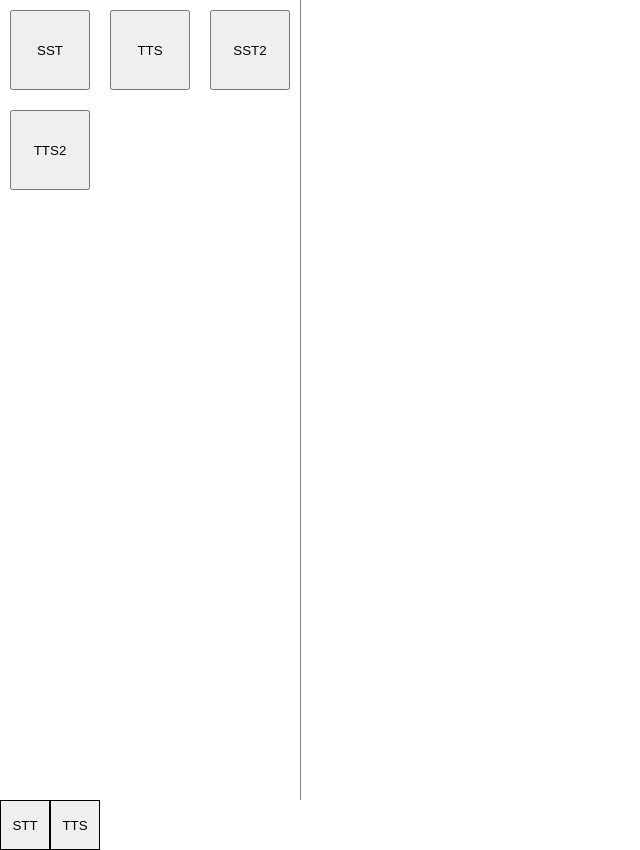
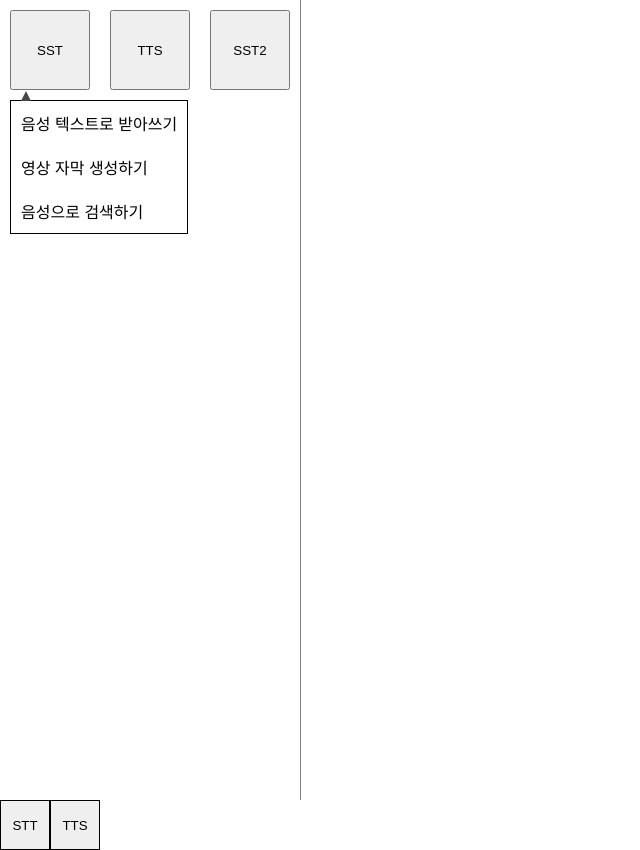
Before and after one commit to na0i/FE-knowledge, a React (Create React App) app: page / in a window 1280 px wide. Shown: the whole page, without its empty margins (0-640 px from the left). Built offline with nearby package versions, Linux system fonts and the light colour scheme.

Commit message:
add: dropdown 말풍선 모양으로 구현

```diff
--- a/src/Sidebar.jsx
+++ b/src/Sidebar.jsx
@@ -2,34 +2,139 @@ import React from "react";
 import styled from "styled-components";
 
 const sidebarMenus = [
-  {id: 0, name: 'SST'},
-  {id: 1, name: 'TTS'},
-  {id: 2, name: 'SST2'},
-  {id: 3, name: 'TTS2'},
-]
+  {
+    id: 0,
+    name: "SST",
+    items: [
+      {
+        id: 0,
+        value: "음성 텍스트로 받아쓰기",
+        desc: "음성을 입력하면 자동으로 텍스트로 변환해줘요:)",
+      },
+      {
+        id: 1,
+        value: "영상 자막 생성하기",
+        desc: "영상 음성을 분석해 ai가 자동으로 자막을 생성해줘요:)",
+      },
+      {
+        id: 2,
+        value: "음성으로 검색하기",
+        desc: "음성으로 검색하는 기능이 필요한 경우 사용해 보세요:)",
+      },
+    ],
+    desc: [
+      {
+        id: 0,
+        value: "음성을 입력하면 자동으로 텍스트로 변환해줘요:)",
+      },
+      {
+        id: 1,
+        value: "영상 음성을 분석해 ai가 자동으로 자막을 생성해줘요:)",
+      },
+      {
+        id: 2,
+        value: "음성으로 검색하는 기능이 필요한 경우 사용해 보세요:)",
+      },
+    ],
+  },
+  {
+    id: 1,
+    name: "TTS",
+    items: [
+      { id: 0, value: "음성 텍스트로 받아쓰기" },
+      { id: 1, value: "영상 자막 생성하기" },
+      { id: 2, value: "음성으로 검색하기" },
+    ],
+  },
+  {
+    id: 2,
+    name: "SST2",
+    items: [
+      { id: 0, value: "음성 텍스트로 받아쓰기" },
+      { id: 1, value: "영상 자막 생성하기" },
+      { id: 2, value: "음성으로 검색하기" },
+    ],
+  },
+  {
+    id: 3,
+    name: "TTS2",
+    items: [
+      { id: 0, value: "음성 텍스트로 받아쓰기" },
+      { id: 1, value: "영상 자막 생성하기" },
+      { id: 2, value: "음성으로 검색하기" },
+    ],
+  },
+];
 
 const Sidebar = () => {
-  return(
+  return (
     <Side>
-    {sidebarMenus.map((menu)=><MenuButton key={menu.id}>{menu.name}</MenuButton>)}
+      {sidebarMenus.map((menu) => {
+        return (
+          <MenuDiv>
+            <MenuButton key={menu.id}>{menu.name}</MenuButton>
+            <MenuDropdowns>
+              {menu.items?.map((item) => (
+                <MenuDropdown>{item.value}</MenuDropdown>
+              ))}
+            </MenuDropdowns>
+          </MenuDiv>
+        );
+      })}
     </Side>
   );
-}
+};
 
 export default Sidebar;
 
 const Side = styled.div`
   display: flex;
   flex-direction: row;
-  flex-wrap : wrap;
+  flex-wrap: wrap;
   align-content: flex-start;
   width: 300px;
   height: 100vh;
   border-right: 1px solid gray;
-`
+`;
+
+const MenuDropdown = styled.div`
+  background-color: white;
+  padding: 10px;
+  &:hover {
+    background-color: #d8d8d8;
+    cursor: default;
+  }
+`;
+
+const MenuDropdowns = styled.div`
+  display: none;
+  background-color: white;
+  position: absolute;
+  border: 1px solid black;
+  margin-left: 10px;
+  &::after {
+    border-top: 0px solid transparent;
+    border-left: 5px solid transparent;
+    border-right: 5px solid transparent;
+    border-bottom: 10px solid #484848;
+    content: "";
+    position: absolute;
+    top: -10px;
+    left: 10px;
+  }
+`;
+
+const MenuDiv = styled.div`
+  &:hover ${MenuDropdowns} {
+    display: block;
+  }
+`;
 
 const MenuButton = styled.button`
+  width: 100%;
   width: 80px;
   height: 80px;
   margin: 10px;
-`
+`;
+
+const MenuTooltips = styled.div``;
```
